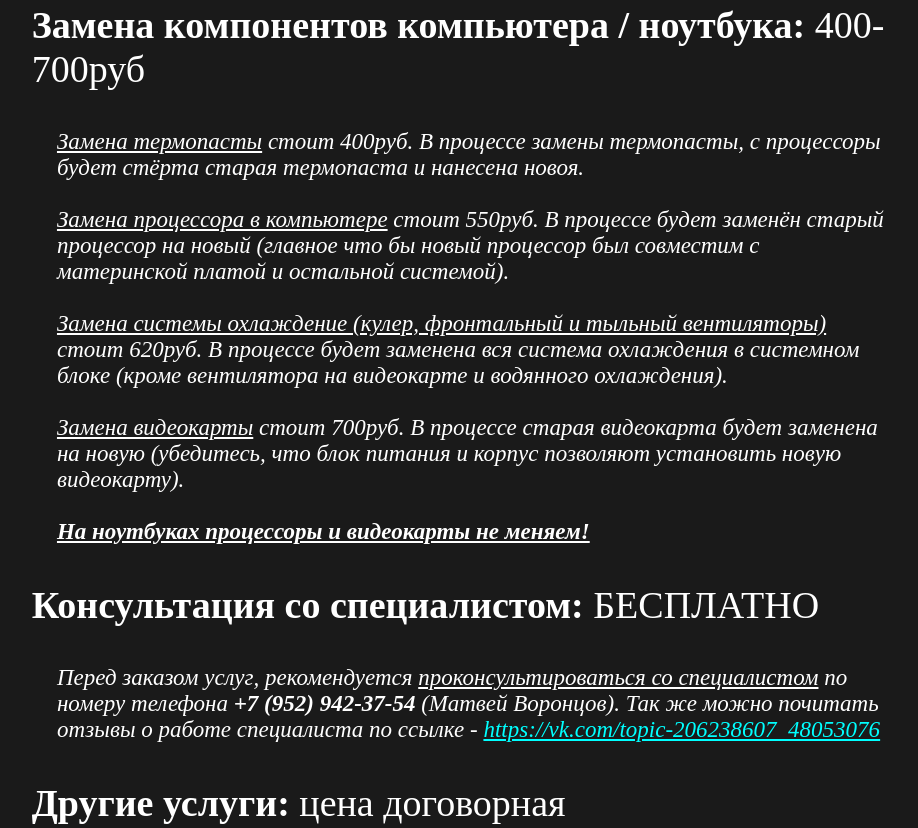
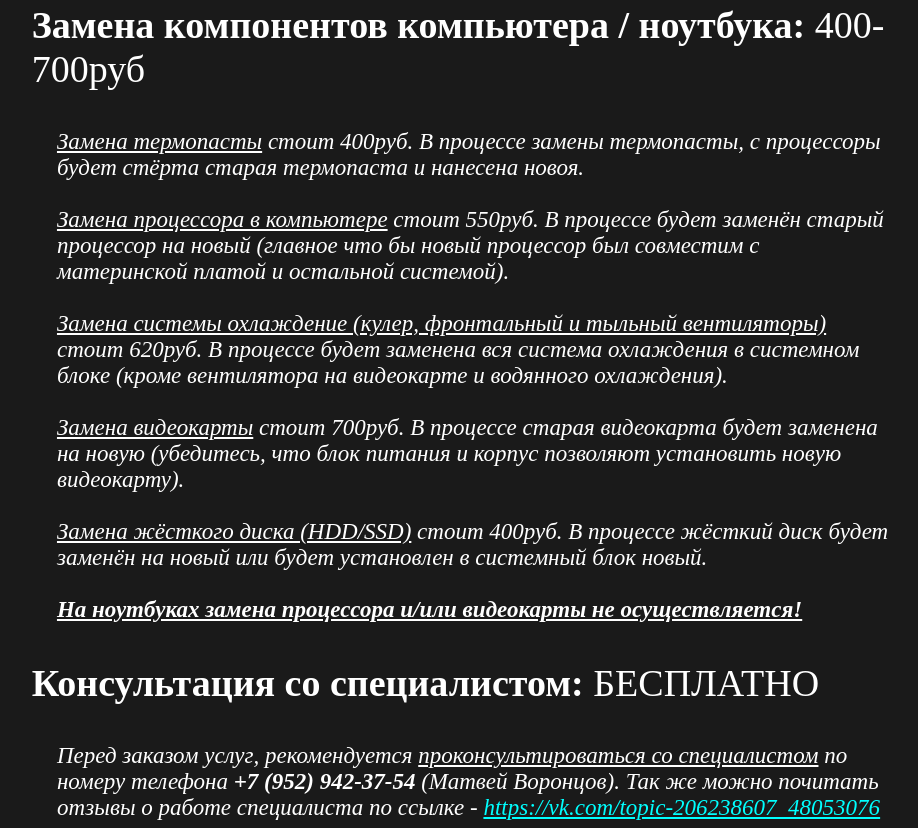
Before and after one commit to matveyka-voron/web-site, a plain HTML site: page index.html in a window 1280 px wide. Shown: the part 1373-2201 px from the top of the page, without its empty margins (128-1046 px from the left). Drawn offline with Linux system fonts and the light colour scheme; a script that the page names is missing.

Commit message:
Add "HDD/SSD"

```diff
--- a/index.html
+++ b/index.html
@@ -38,7 +38,7 @@
 
             <p class="small_title"><a class="arial">Стандартная сборка компьютера:</a> 1200руб</p><p class="text_normal"><a><u>Стандартная сборка персонального компьютера</u> стоит 1200руб. В процессе данной сборки в системный блок будет установлено:<br>- Материнская плата<br>- Процессор<br>- Кулер<br>- Оперативная память<br>- Накопители данных (Жёсткие диски SSD/HDD)<br>- Видеокарта<br>- Фронтальный и тыльный вентилятор<br>- Блок питания<br><br>Обязательные компоненты для компьютера:<br>- Корпус<br>- Материнская плата<br>- Процессор (со встроенным видеочипом)<br>- Охлаждение (кулер)<br>- Оперативная память<br>- Блок питания</a></p>
 
-            <p class="small_title"><a class="arial">Замена компонентов компьютера / ноутбука:</a> 400-700руб</p><p class="text_normal"><a><u>Замена термопасты</u> стоит 400руб. В процессе замены термопасты, с процессоры будет стёрта старая термопаста и нанесена новоя.<br><br><u>Замена процессора в компьютере</u> стоит 550руб. В процессе будет заменён старый процессор на новый (главное что бы новый процессор был совместим с материнской платой и остальной системой).<br><br><u>Замена системы охлаждение (кулер, фронтальный и тыльный вентиляторы)</u> стоит 620руб. В процессе будет заменена вся система охлаждения в системном блоке (кроме вентилятора на видеокарте и водянного охлаждения).<br><br><u>Замена видеокарты</u> стоит 700руб. В процессе старая видеокарта будет заменена на новую (убедитесь, что блок питания и корпус позволяют установить новую видеокарту).<br><br><u style="font-weight: bold;">На ноутбуках процессоры и видеокарты не меняем!</u></a></p>
+            <p class="small_title"><a class="arial">Замена компонентов компьютера / ноутбука:</a> 400-700руб</p><p class="text_normal"><a><u>Замена термопасты</u> стоит 400руб. В процессе замены термопасты, с процессоры будет стёрта старая термопаста и нанесена новоя.<br><br><u>Замена процессора в компьютере</u> стоит 550руб. В процессе будет заменён старый процессор на новый (главное что бы новый процессор был совместим с материнской платой и остальной системой).<br><br><u>Замена системы охлаждение (кулер, фронтальный и тыльный вентиляторы)</u> стоит 620руб. В процессе будет заменена вся система охлаждения в системном блоке (кроме вентилятора на видеокарте и водянного охлаждения).<br><br><u>Замена видеокарты</u> стоит 700руб. В процессе старая видеокарта будет заменена на новую (убедитесь, что блок питания и корпус позволяют установить новую видеокарту).<br><br><u>Замена жёсткого диска (HDD/SSD)</u> стоит 400руб. В процессе жёсткий диск будет заменён на новый или будет установлен в системный блок новый.<br><br><u style="font-weight: bold;">На ноутбуках замена процессора и/или видеокарты не осуществляется!</u></a></p>
 
             <p class="small_title"><a class="arial">Консультация со специалистом:</a> БЕСПЛАТНО</p><p class="text_normal"><a>Перед заказом услуг, рекомендуется <u>проконсультироваться со специалистом</u> по номеру телефона <a style="font-weight: bold;">+7 (952) 942-37-54</a> (Матвей Воронцов). Так же можно почитать отзывы о работе специалиста по ссылке - <a href="https://vk.com/topic-206238607_48053076" target="_blank" class="url" title="При нажатии откроется страница с отзывами о работе мастера.">https://vk.com/topic-206238607_48053076</a></a></p>
 
```
